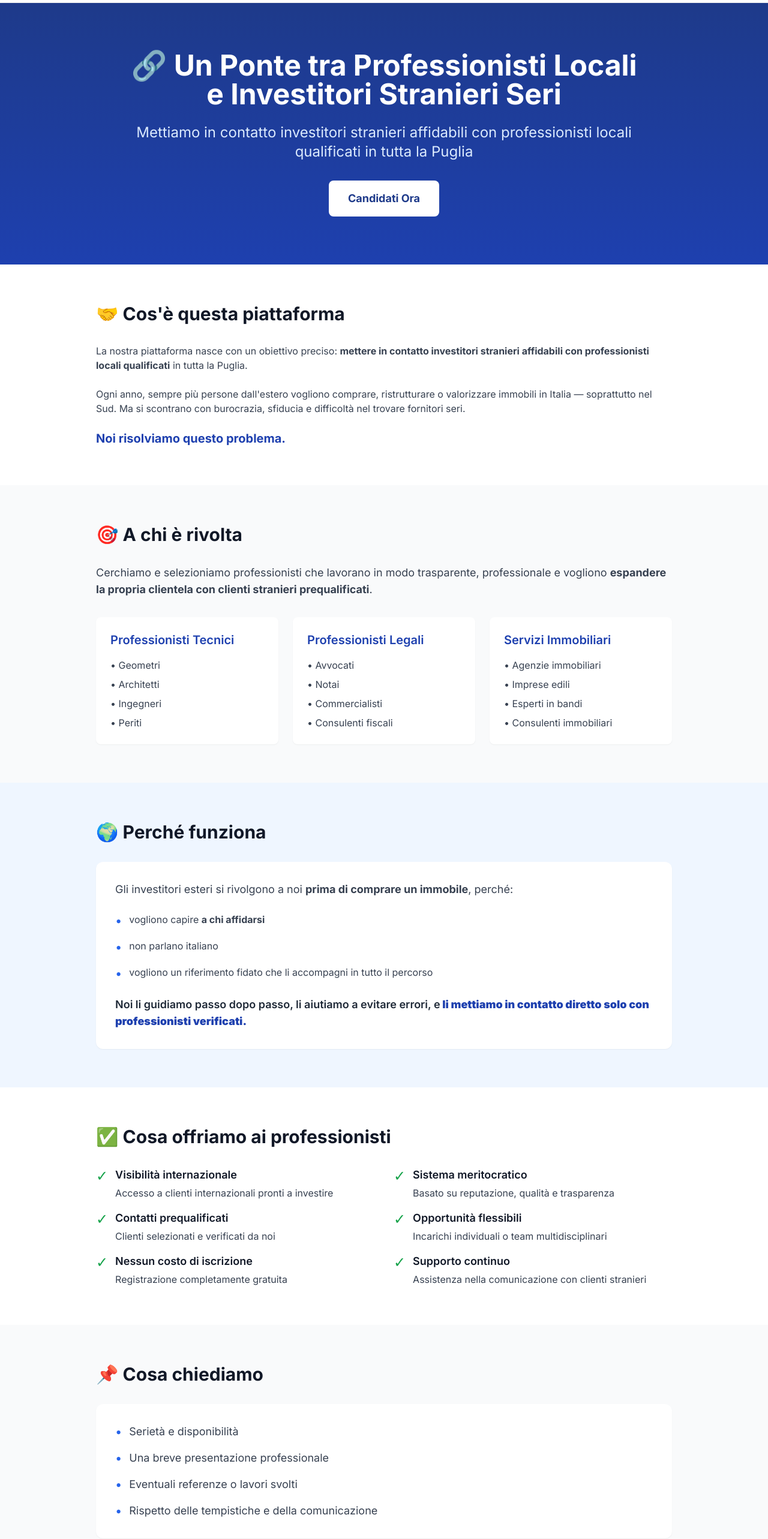
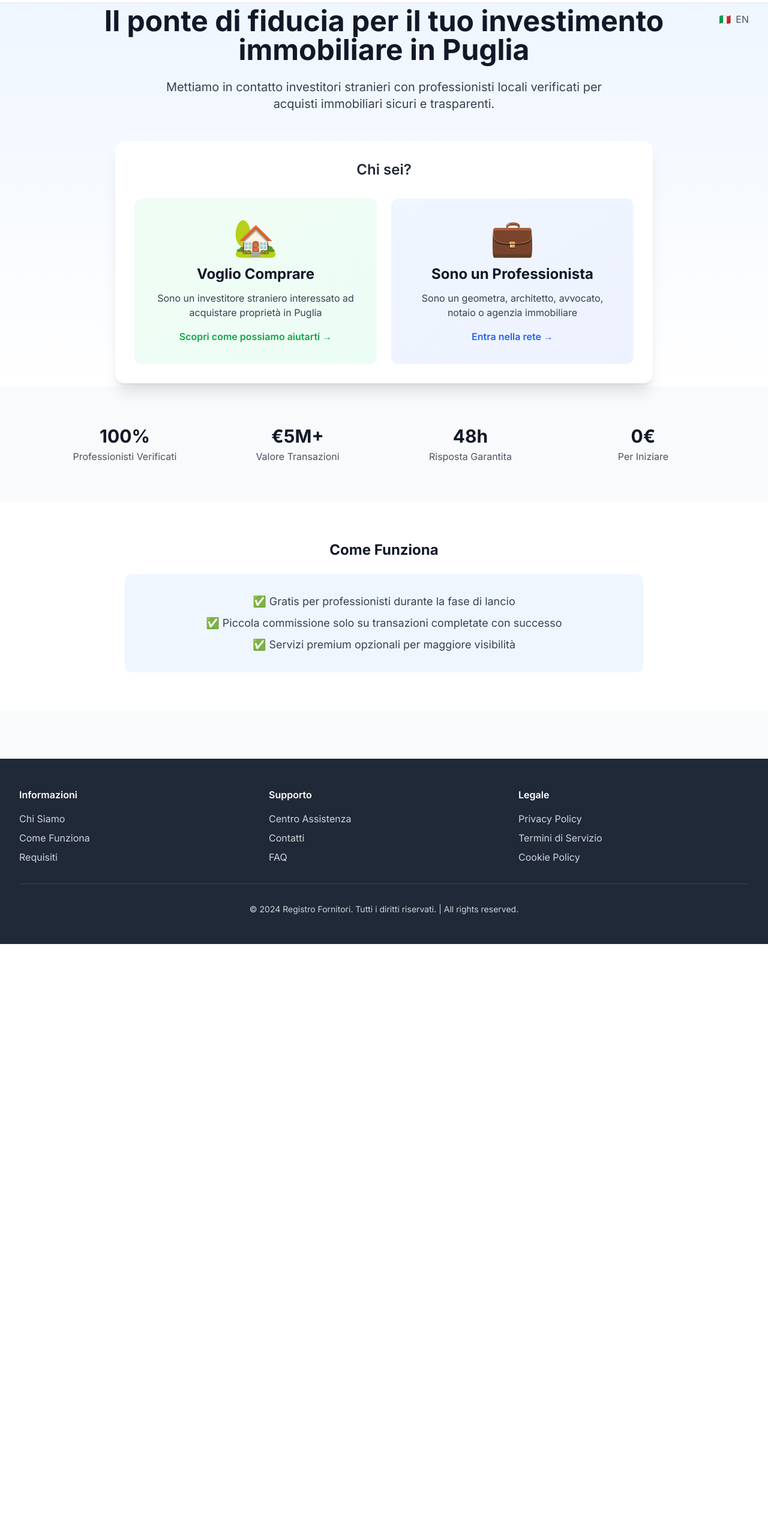
Before and after one commit to Geppix140269/PropertyProsDB, a Next.js app: page / in a window 1280 px wide. Shown: the part 60-2626 px from the top of the page at 60% size. After the commit the page ends 1634 px from the top, so only its background shows below. Built offline with nearby package versions, Linux system fonts and the light colour scheme.

Commit message:
Update page.tsx

```diff
--- a/app/page.tsx
+++ b/app/page.tsx
@@ -1,237 +1,150 @@
 // PATH: app/page.tsx
+'use client'
+import { useState } from 'react'
+
 export default function HomePage() {
+  const [language, setLanguage] = useState<'it' | 'en'>('it')
+
   return (
     <>
-      {/* Hero Section - Clear Value Proposition */}
-      <section className="relative bg-gradient-to-b from-blue-900 to-blue-800 text-white py-20">
-        <div className="max-w-6xl mx-auto px-4 sm:px-6 lg:px-8">
-          <div className="text-center">
-            <h1 className="text-4xl md:text-5xl font-bold mb-6">
-              🔗 Un Ponte tra Professionisti Locali<br />
-              e Investitori Stranieri Seri
-            </h1>
-            <p className="text-xl md:text-2xl text-blue-100 max-w-4xl mx-auto mb-8">
-              Mettiamo in contatto investitori stranieri affidabili con professionisti
-              locali qualificati in tutta la Puglia
-            </p>
-            <button className="bg-white text-blue-900 px-8 py-4 rounded-lg font-bold text-lg hover:bg-gray-100 transition-all duration-200">
-              Candidati Ora
+      {/* Simple Hero - Immediate Choice */}
+      <section className="min-h-[80vh] bg-gradient-to-b from-blue-50 to-white flex items-center">
+        <div className="max-w-6xl mx-auto px-4 sm:px-6 lg:px-8 text-center">
+          {/* Language Toggle - Top Right */}
+          <div className="absolute top-20 right-8">
+            <button
+              onClick={() => setLanguage(language === 'it' ? 'en' : 'it')}
+              className="flex items-center space-x-2 text-gray-600 hover:text-gray-900"
+            >
+              <span>{language === 'it' ? '🇮🇹' : '🇬🇧'}</span>
+              <span>{language === 'it' ? 'EN' : 'IT'}</span>
             </button>
           </div>
-        </div>
-      </section>
 
-      {/* What is this platform */}
-      <section className="py-16 bg-white">
-        <div className="max-w-5xl mx-auto px-4 sm:px-6 lg:px-8">
-          <h2 className="text-3xl font-bold text-gray-900 mb-8 flex items-center">
-            🤝 Cos&apos;è questa piattaforma
-          </h2>
-          <div className="prose prose-lg max-w-none text-gray-700">
-            <p className="mb-6">
-              La nostra piattaforma nasce con un obiettivo preciso: <strong>mettere in contatto
-              investitori stranieri affidabili con professionisti locali qualificati</strong> in
-              tutta la Puglia.
-            </p>
-            <p className="mb-6">
-              Ogni anno, sempre più persone dall&apos;estero vogliono comprare, ristrutturare o
-              valorizzare immobili in Italia — soprattutto nel Sud. Ma si scontrano con burocrazia,
-              sfiducia e difficoltà nel trovare fornitori seri.
-            </p>
-            <p className="text-xl font-bold text-blue-800">
-              Noi risolviamo questo problema.
-            </p>
-          </div>
-        </div>
-      </section>
+          {/* Main Message */}
+          <h1 className="text-4xl md:text-5xl font-bold text-gray-900 mb-6">
+            {language === 'it'
+              ? 'Il ponte di fiducia per il tuo investimento immobiliare in Puglia'
+              : 'Your trusted bridge to property investment in Puglia'
+            }
+          </h1>
 
-      {/* Who is this for */}
-      <section className="py-16 bg-gray-50">
-        <div className="max-w-5xl mx-auto px-4 sm:px-6 lg:px-8">
-          <h2 className="text-3xl font-bold text-gray-900 mb-8 flex items-center">
-            🎯 A chi è rivolta
-          </h2>
-          <p className="text-lg text-gray-700 mb-8">
-            Cerchiamo e selezioniamo professionisti che lavorano in modo trasparente,
-            professionale e vogliono <strong>espandere la propria clientela con clienti
-            stranieri prequalificati</strong>.
+          <p className="text-xl text-gray-700 mb-12 max-w-3xl mx-auto">
+            {language === 'it'
+              ? 'Mettiamo in contatto investitori stranieri con professionisti locali verificati per acquisti immobiliari sicuri e trasparenti.'
+              : 'We connect foreign investors with verified local professionals for safe and transparent property purchases.'
+            }
           </p>
 
-          <div className="grid md:grid-cols-3 gap-6">
-            <div className="bg-white rounded-lg p-6 shadow-sm">
-              <h3 className="text-xl font-semibold mb-4 text-blue-800">Professionisti Tecnici</h3>
-              <ul className="space-y-2 text-gray-700">
-                <li>• Geometri</li>
-                <li>• Architetti</li>
-                <li>• Ingegneri</li>
-                <li>• Periti</li>
-              </ul>
+          {/* The Choice */}
+          <div className="bg-white rounded-2xl shadow-xl p-8 max-w-4xl mx-auto">
+            <h2 className="text-2xl font-semibold mb-8 text-gray-800">
+              {language === 'it' ? 'Chi sei?' : 'Who are you?'}
+            </h2>
+
+            <div className="grid md:grid-cols-2 gap-6">
+              {/* Buyer Option */}
+              <a
+                href="/buyer"
+                className="group bg-gradient-to-br from-green-50 to-emerald-50 rounded-xl p-8 hover:shadow-lg transition-all duration-300 border-2 border-transparent hover:border-green-300"
+              >
+                <div className="text-6xl mb-4">🏡</div>
+                <h3 className="text-2xl font-bold mb-3 text-gray-900 group-hover:text-green-700">
+                  {language === 'it' ? 'Voglio Comprare' : 'I Want to Buy'}
+                </h3>
+                <p className="text-gray-700 mb-4">
+                  {language === 'it'
+                    ? 'Sono un investitore straniero interessato ad acquistare proprietà in Puglia'
+                    : "I'm a foreign investor interested in buying property in Puglia"
+                  }
+                </p>
+                <div className="text-green-600 font-semibold group-hover:underline">
+                  {language === 'it' ? 'Scopri come possiamo aiutarti →' : 'Discover how we can help →'}
                 </div>
+              </a>
 
-            <div className="bg-white rounded-lg p-6 shadow-sm">
-              <h3 className="text-xl font-semibold mb-4 text-blue-800">Professionisti Legali</h3>
-              <ul className="space-y-2 text-gray-700">
-                <li>• Avvocati</li>
-                <li>• Notai</li>
-                <li>• Commercialisti</li>
-                <li>• Consulenti fiscali</li>
-              </ul>
+              {/* Professional Option */}
+              <a
+                href="/professional"
+                className="group bg-gradient-to-br from-blue-50 to-indigo-50 rounded-xl p-8 hover:shadow-lg transition-all duration-300 border-2 border-transparent hover:border-blue-300"
+              >
+                <div className="text-6xl mb-4">💼</div>
+                <h3 className="text-2xl font-bold mb-3 text-gray-900 group-hover:text-blue-700">
+                  {language === 'it' ? 'Sono un Professionista' : "I'm a Professional"}
+                </h3>
+                <p className="text-gray-700 mb-4">
+                  {language === 'it'
+                    ? 'Sono un geometra, architetto, avvocato, notaio o agenzia immobiliare'
+                    : "I'm a surveyor, architect, lawyer, notary or real estate agency"
+                  }
+                </p>
+                <div className="text-blue-600 font-semibold group-hover:underline">
+                  {language === 'it' ? 'Entra nella rete →' : 'Join our network →'}
                 </div>
-
-            <div className="bg-white rounded-lg p-6 shadow-sm">
-              <h3 className="text-xl font-semibold mb-4 text-blue-800">Servizi Immobiliari</h3>
-              <ul className="space-y-2 text-gray-700">
-                <li>• Agenzie immobiliari</li>
-                <li>• Imprese edili</li>
-                <li>• Esperti in bandi</li>
-                <li>• Consulenti immobiliari</li>
-              </ul>
+              </a>
             </div>
           </div>
         </div>
       </section>
 
-      {/* Why it works */}
-      <section className="py-16 bg-blue-50">
-        <div className="max-w-5xl mx-auto px-4 sm:px-6 lg:px-8">
-          <h2 className="text-3xl font-bold text-gray-900 mb-8 flex items-center">
-            🌍 Perché funziona
-          </h2>
-          <div className="bg-white rounded-xl p-8 shadow-sm">
-            <p className="text-lg text-gray-700 mb-6">
-              Gli investitori esteri si rivolgono a noi <strong>prima di comprare un immobile</strong>, perché:
-            </p>
-            <ul className="space-y-4 mb-6">
-              <li className="flex items-start">
-                <span className="text-blue-600 mr-3 text-xl">•</span>
-                <span className="text-gray-700">vogliono capire <strong>a chi affidarsi</strong></span>
-              </li>
-              <li className="flex items-start">
-                <span className="text-blue-600 mr-3 text-xl">•</span>
-                <span className="text-gray-700">non parlano italiano</span>
-              </li>
-              <li className="flex items-start">
-                <span className="text-blue-600 mr-3 text-xl">•</span>
-                <span className="text-gray-700">vogliono un riferimento fidato che li accompagni in tutto il percorso</span>
-              </li>
-            </ul>
-            <p className="text-lg text-gray-800 font-semibold">
-              Noi li guidiamo passo dopo passo, li aiutiamo a evitare errori, e
-              <strong className="text-blue-800"> li mettiamo in contatto diretto solo con professionisti verificati.</strong>
-            </p>
+      {/* Trust Indicators */}
+      <section className="py-16 bg-gray-50">
+        <div className="max-w-6xl mx-auto px-4 text-center">
+          <div className="grid grid-cols-2 md:grid-cols-4 gap-8">
+            <div>
+              <div className="text-3xl font-bold text-gray-900">100%</div>
+              <div className="text-gray-600 mt-1">
+                {language === 'it' ? 'Professionisti Verificati' : 'Verified Professionals'}
               </div>
             </div>
-      </section>
-
-      {/* What we offer */}
-      <section className="py-16 bg-white">
-        <div className="max-w-5xl mx-auto px-4 sm:px-6 lg:px-8">
-          <h2 className="text-3xl font-bold text-gray-900 mb-8 flex items-center">
-            ✅ Cosa offriamo ai professionisti
-          </h2>
-
-          <div className="grid md:grid-cols-2 gap-8">
-            <div className="space-y-4">
-              <div className="flex items-start">
-                <span className="text-green-600 mr-3 text-2xl">✓</span>
             <div>
-                  <h3 className="font-semibold text-lg mb-1">Visibilità internazionale</h3>
-                  <p className="text-gray-700">Accesso a clienti internazionali pronti a investire</p>
+              <div className="text-3xl font-bold text-gray-900">€5M+</div>
+              <div className="text-gray-600 mt-1">
+                {language === 'it' ? 'Valore Transazioni' : 'Transaction Value'}
               </div>
             </div>
-
-              <div className="flex items-start">
-                <span className="text-green-600 mr-3 text-2xl">✓</span>
             <div>
-                  <h3 className="font-semibold text-lg mb-1">Contatti prequalificati</h3>
-                  <p className="text-gray-700">Clienti selezionati e verificati da noi</p>
+              <div className="text-3xl font-bold text-gray-900">48h</div>
+              <div className="text-gray-600 mt-1">
+                {language === 'it' ? 'Risposta Garantita' : 'Response Guaranteed'}
               </div>
             </div>
-
-              <div className="flex items-start">
-                <span className="text-green-600 mr-3 text-2xl">✓</span>
             <div>
-                  <h3 className="font-semibold text-lg mb-1">Nessun costo di iscrizione</h3>
-                  <p className="text-gray-700">Registrazione completamente gratuita</p>
-                </div>
-              </div>
-            </div>
-
-            <div className="space-y-4">
-              <div className="flex items-start">
-                <span className="text-green-600 mr-3 text-2xl">✓</span>
-                <div>
-                  <h3 className="font-semibold text-lg mb-1">Sistema meritocratico</h3>
-                  <p className="text-gray-700">Basato su reputazione, qualità e trasparenza</p>
-                </div>
-              </div>
-
-              <div className="flex items-start">
-                <span className="text-green-600 mr-3 text-2xl">✓</span>
-                <div>
-                  <h3 className="font-semibold text-lg mb-1">Opportunità flessibili</h3>
-                  <p className="text-gray-700">Incarichi individuali o team multidisciplinari</p>
-                </div>
-              </div>
-
-              <div className="flex items-start">
-                <span className="text-green-600 mr-3 text-2xl">✓</span>
-                <div>
-                  <h3 className="font-semibold text-lg mb-1">Supporto continuo</h3>
-                  <p className="text-gray-700">Assistenza nella comunicazione con clienti stranieri</p>
-                </div>
+              <div className="text-3xl font-bold text-gray-900">0€</div>
+              <div className="text-gray-600 mt-1">
+                {language === 'it' ? 'Per Iniziare' : 'To Start'}
               </div>
             </div>
           </div>
         </div>
       </section>
 
-      {/* What we ask */}
-      <section className="py-16 bg-gray-50">
-        <div className="max-w-5xl mx-auto px-4 sm:px-6 lg:px-8">
-          <h2 className="text-3xl font-bold text-gray-900 mb-8 flex items-center">
-            📌 Cosa chiediamo
+      {/* How We Make Money - Transparency */}
+      <section className="py-16 bg-white">
+        <div className="max-w-4xl mx-auto px-4 text-center">
+          <h2 className="text-2xl font-bold mb-6 text-gray-900">
+            {language === 'it' ? 'Come Funziona' : 'How It Works'}
           </h2>
-
-          <div className="bg-white rounded-xl p-8 shadow-sm">
-            <ul className="space-y-4">
-              <li className="flex items-center">
-                <span className="text-blue-600 mr-3 text-xl">•</span>
-                <span className="text-gray-700 text-lg">Serietà e disponibilità</span>
-              </li>
-              <li className="flex items-center">
-                <span className="text-blue-600 mr-3 text-xl">•</span>
-                <span className="text-gray-700 text-lg">Una breve presentazione professionale</span>
-              </li>
-              <li className="flex items-center">
-                <span className="text-blue-600 mr-3 text-xl">•</span>
-                <span className="text-gray-700 text-lg">Eventuali referenze o lavori svolti</span>
-              </li>
-              <li className="flex items-center">
-                <span className="text-blue-600 mr-3 text-xl">•</span>
-                <span className="text-gray-700 text-lg">Rispetto delle tempistiche e della comunicazione</span>
-              </li>
-            </ul>
+          <div className="bg-blue-50 rounded-xl p-8">
+            <p className="text-lg text-gray-700">
+              {language === 'it'
+                ? '✅ Gratis per professionisti durante la fase di lancio'
+                : '✅ Free for professionals during launch phase'
+              }
+            </p>
+            <p className="text-lg text-gray-700 mt-2">
+              {language === 'it'
+                ? '✅ Piccola commissione solo su transazioni completate con successo'
+                : '✅ Small commission only on successfully completed transactions'
+              }
+            </p>
+            <p className="text-lg text-gray-700 mt-2">
+              {language === 'it'
+                ? '✅ Servizi premium opzionali per maggiore visibilità'
+                : '✅ Optional premium services for increased visibility'
+              }
+            </p>
           </div>
-        </div>
-      </section>
-
-      {/* CTA Section */}
-      <section className="py-20 bg-blue-900 text-white">
-        <div className="max-w-4xl mx-auto px-4 sm:px-6 lg:px-8 text-center">
-          <h2 className="text-3xl font-bold mb-6">
-            📬 Vuoi far parte della rete?
-          </h2>
-          <p className="text-xl mb-8 text-blue-100">
-            Se credi nel tuo lavoro, nella qualità del tuo servizio e vuoi lavorare con
-            clienti stranieri che apprezzano la professionalità, allora sei nel posto giusto.
-          </p>
-          <p className="text-2xl font-bold mb-10">
-            Candidati oggi stesso e inizia a far parte della nostra rete di fiducia.
-          </p>
-          <button className="bg-white text-blue-900 px-10 py-4 rounded-lg font-bold text-lg hover:bg-gray-100 transition-all duration-200">
-            📎 Compila il Modulo di Iscrizione
-          </button>
         </div>
       </section>
     </>
```
Lines whose indentation alone changed are shown as unchanged.
